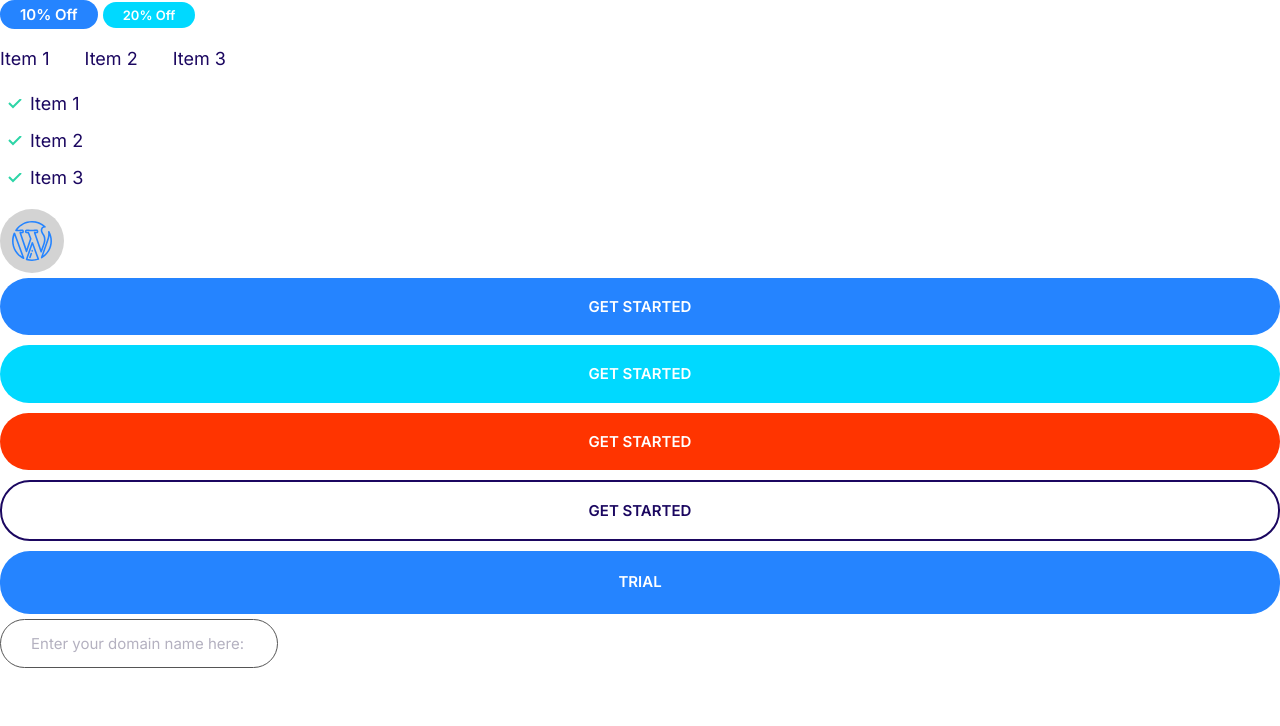
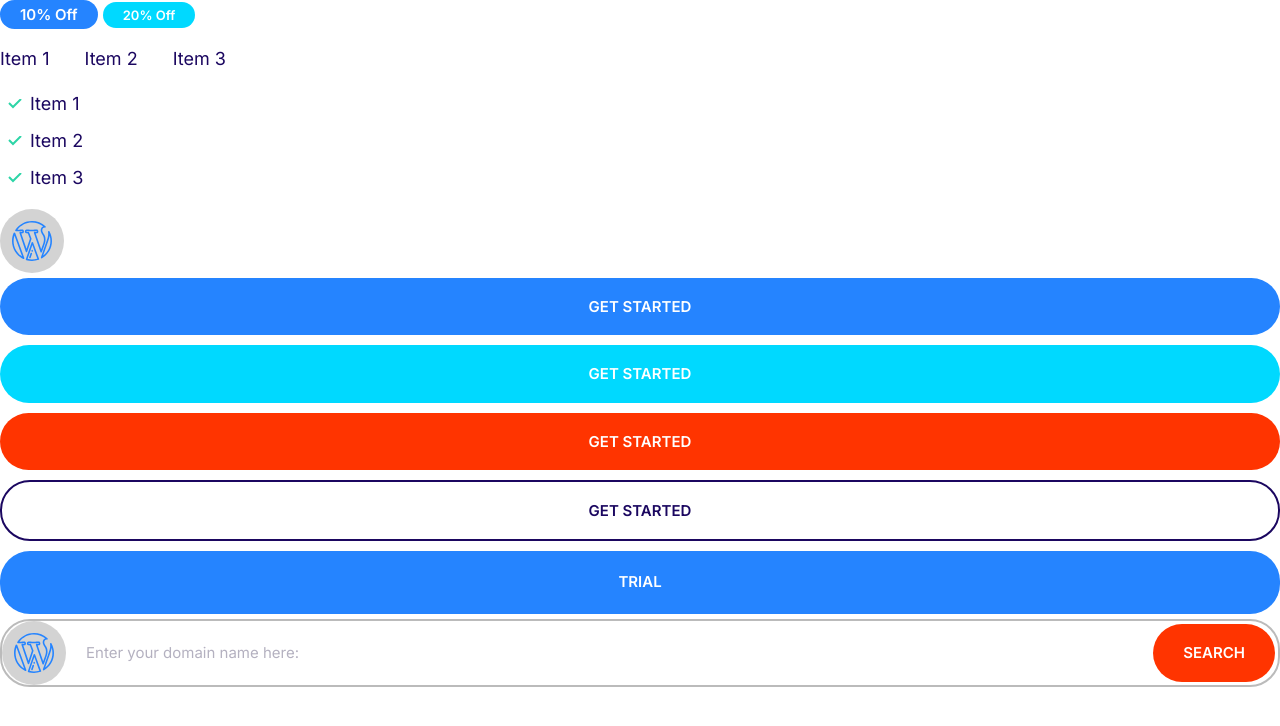
Before and after one commit to rua1hc/Html_Css_Moshify, a plain HTML site: page index.html in a window 1280 px wide. Drawn offline with Linux system fonts and the light colour scheme.

Commit message:
v16 update Input Groups

```diff
--- a/css/styles.css
+++ b/css/styles.css
@@ -4,6 +4,8 @@
     --color-accent: #ff3400;
     --color-heading: #1b0760;
     --color-body: #918ca4;
+    --color-border: #bbb;
+    --border-radius: 30px;
 }
 
 *,
@@ -161,7 +163,7 @@ a {
 
 /* Buttons */
 .btn {
-    border-radius: 30px;
+    border-radius: var(--border-radius);
     border: 0;
     cursor: pointer;
     font-size: 1.8rem;
@@ -220,11 +222,28 @@ a {
 
 /* Inputs */
 .input {
-    border-radius: 30px;
-    border: 1px solid #555;
+    border-radius: var(--border-radius);
+    border: 2px solid var(--color-border);
     color: var(--color-heading);
     font-size: 2rem;
+    outline: 0;
     padding: 1.5rem 3rem;
+}
+
+.input-group {
+    border-radius: var(--border-radius);
+    border: 2px solid var(--color-border);
+    display: flex;
+}
+
+.input-group .input {
+    border: 0;
+    flex-grow: 1;
+    padding: 1rem 2rem;
+}
+
+.input-group .btn {
+    margin: 3px;
 }
 
 ::placeholder {
--- a/index.html
+++ b/index.html
@@ -46,10 +46,18 @@
             <a href="#" class="btn btn--block btn--primary">Trial</a>
         </div>
 
-        <input
-            type="text"
-            class="input"
-            placeholder="Enter your domain name here:"
-        />
+        <div class="input-group">
+            <span class="icon-container">
+                <svg class="icon icon--primary">
+                    <use xlink:href="/images/sprite.svg#wordpress"></use>
+                </svg>
+            </span>
+            <input
+                type="text"
+                class="input"
+                placeholder="Enter your domain name here:"
+            />
+            <button class="btn btn--accent">Search</button>
+        </div>
     </body>
 </html>
```
